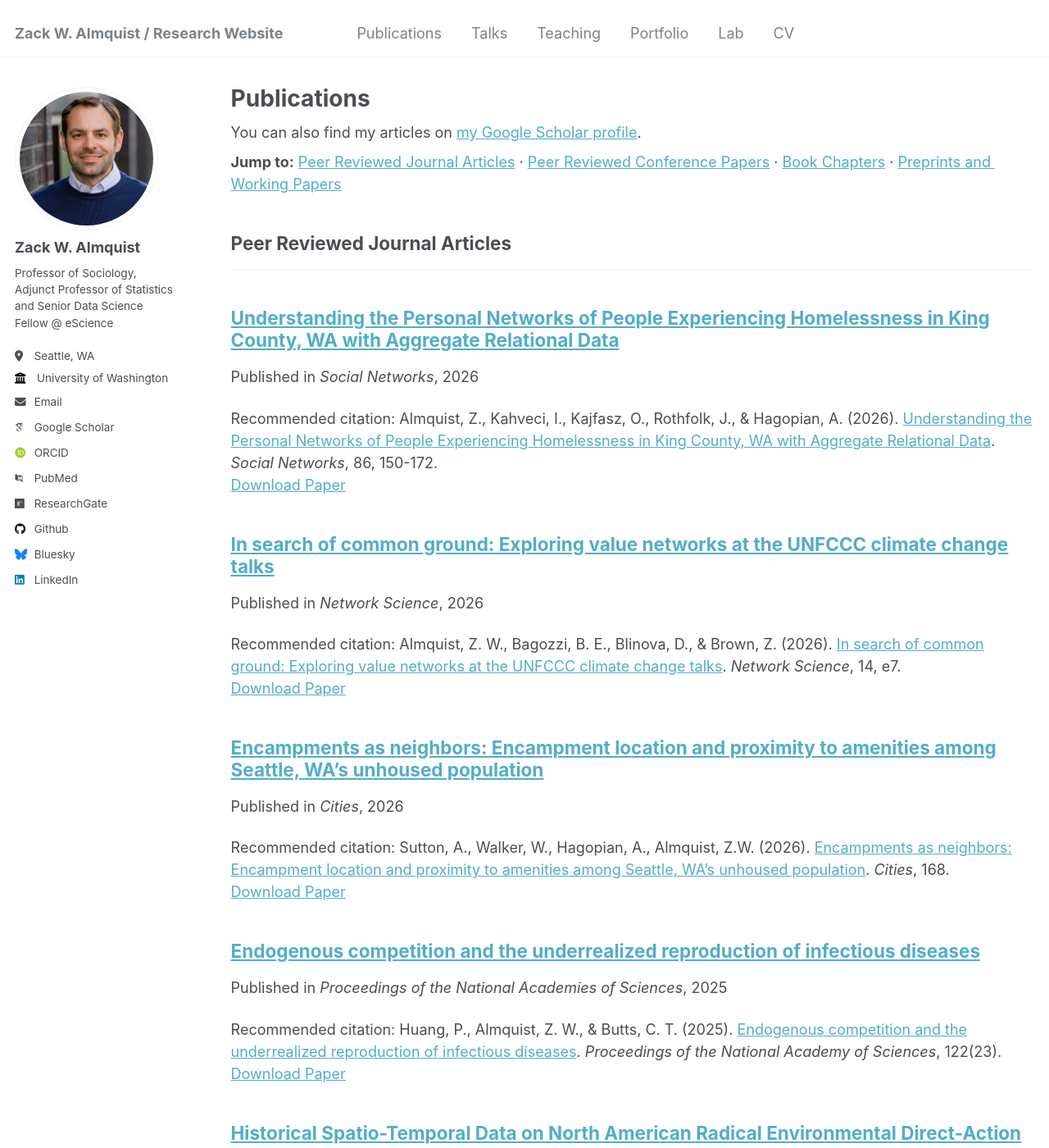
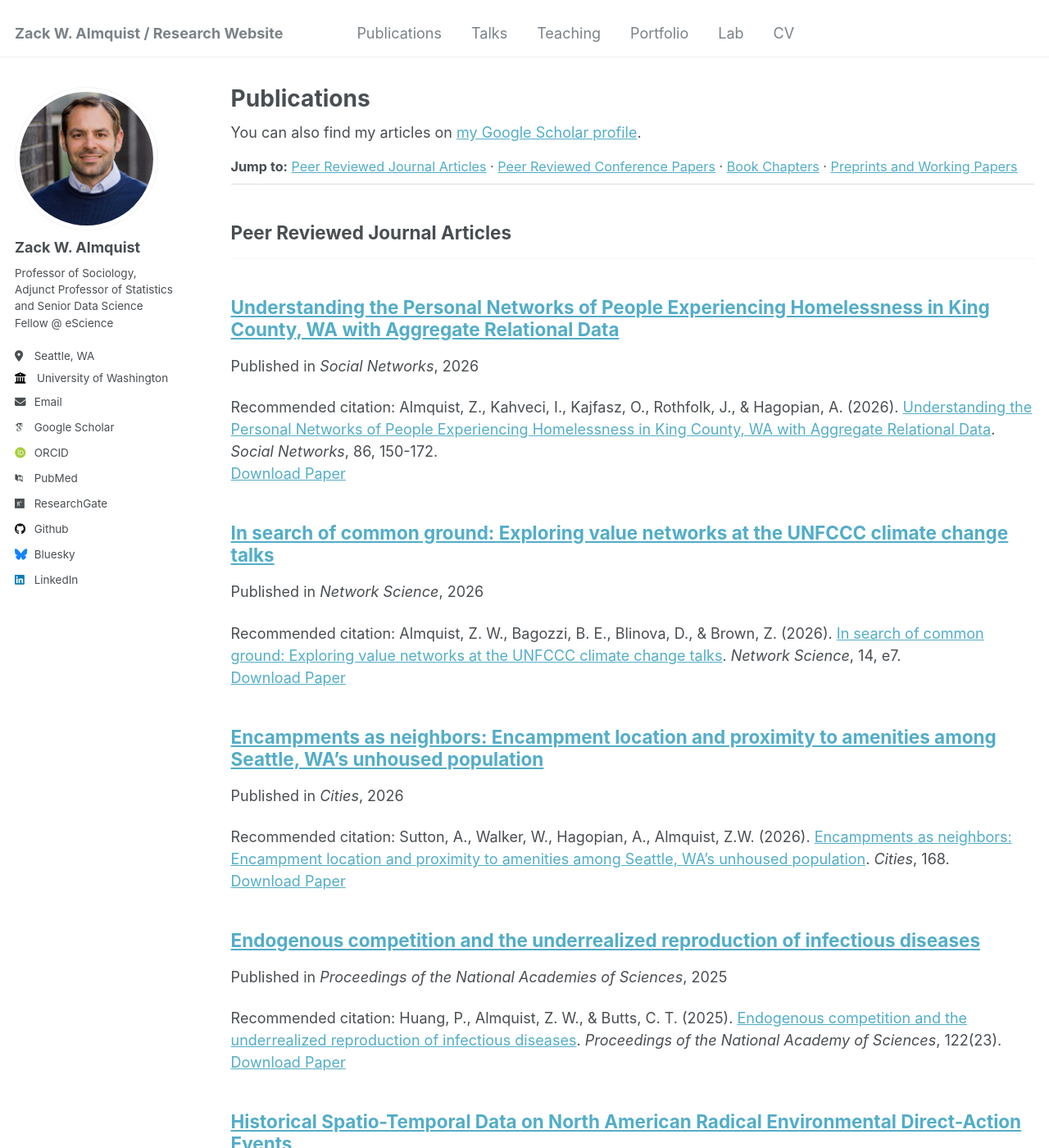
Before and after one commit to zalmquist/zalmquist.github.io, a Jekyll site: the page built from _pages/publications.html, in a window 1280 px wide and 1400 px high. Shown: the whole window at 82% size. Built offline with Jekyll 4.4.1, drawn with Linux system fonts in a browser that asks for light colours; some web fonts are replaced.

Commit message:
Make publications jump-to TOC sticky below masthead
Co-Authored-By: Claude Opus 4.8 (1M context) <noreply@anthropic.com>

```diff
--- a/_pages/publications.html
+++ b/_pages/publications.html
@@ -10,7 +10,12 @@ author_profile: true
 {% endif %}
 
 {% if site.publication_category %}
-  <div class="wordwrap" style="margin-top:0.5em;"><strong>Jump to:</strong>
+  <style>
+    .pub-toc{position:sticky;top:70px;z-index:15;background:#fff;
+      margin:0.5em 0 1em;padding:0.5em 0;border-bottom:1px solid #ddd;font-size:0.9em;}
+    .page__content h2[id]{scroll-margin-top:120px;}
+  </style>
+  <div class="wordwrap pub-toc"><strong>Jump to:</strong>
     {% assign shown = 0 %}
     {% for category in site.publication_category %}
       {% assign cat_posts = site.publications | where: "category", category[0] %}
```
